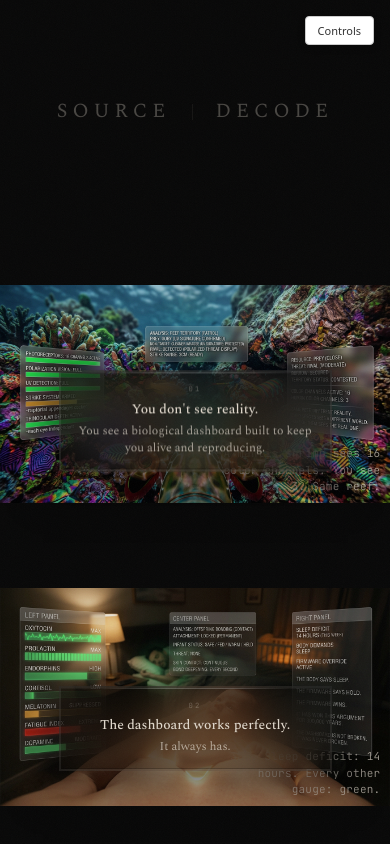
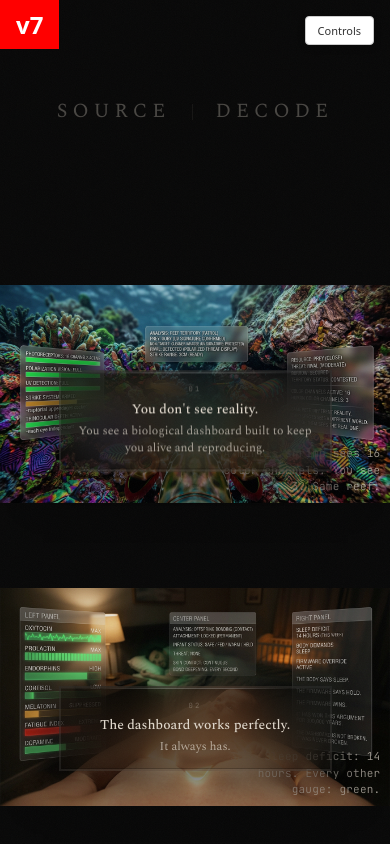
Before and after one commit to MaartenRischen/10Truths, a plain HTML site: page index.html in a window 390 px wide. Shown: the top 844 px of the page. Drawn offline with nearby package versions, Linux system fonts and the light colour scheme.

Commit message:
Add visible version badge v7 + mobile fix

```diff
--- a/index.html
+++ b/index.html
@@ -327,6 +327,7 @@
   </style>
 </head>
 <body>
+  <div id="ver" style="position:fixed;top:0;left:0;z-index:99999;background:red;color:white;font:bold 24px system-ui;padding:8px 16px;">v7</div>
 
   <header class="title-page">
     <h1>Source <span class="separator"></span> Decode</h1>
```
